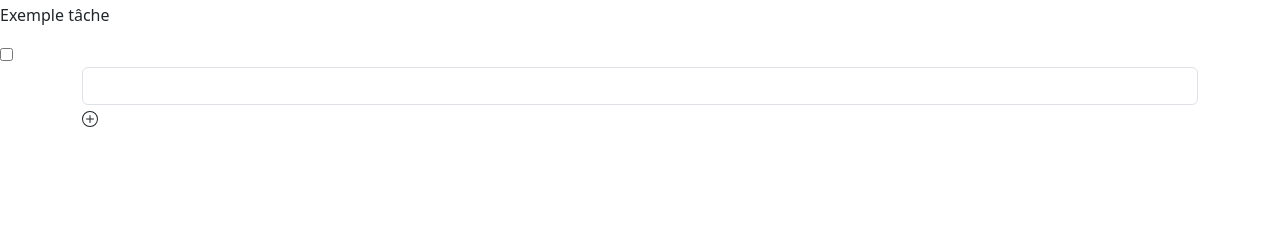
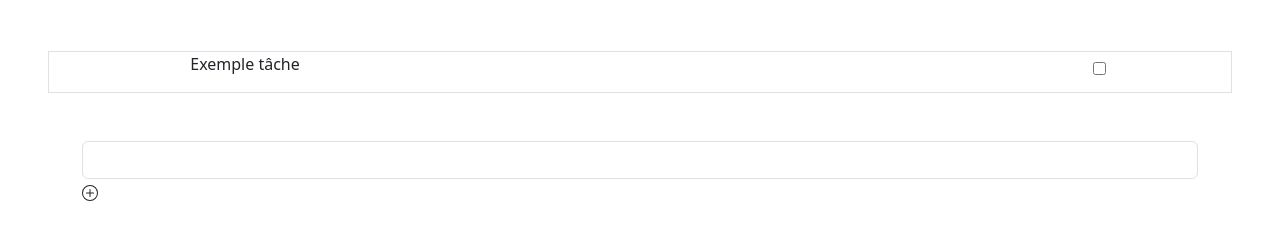
Before and after one commit to Blankenmeister/Todo-brief-CDA, a website built with Vite: page todo.html in a window 1280 px wide. Shown: the part 77-316 px from the top of the page. Built offline with nearby package versions, Linux system fonts and the light colour scheme.

Commit message:
style: improve css of todo.html

```diff
--- a/todo.html
+++ b/todo.html
@@ -15,10 +15,10 @@
 
         <h1>Ma TODO</h1>
 
-        <div class="todo-list">
-          <div class="task">
-            <p>Exemple tâche</p>
-            <input type="checkbox">
+        <div class="todo-list p-5">
+          <div class="task d-flex align-items-center justify-content-center border">
+            <p class="mx-3  w-75">Exemple tâche</p>
+            <input type="checkbox" class="mb-2">
           </div>
         </div>
         <div class="container">
```
